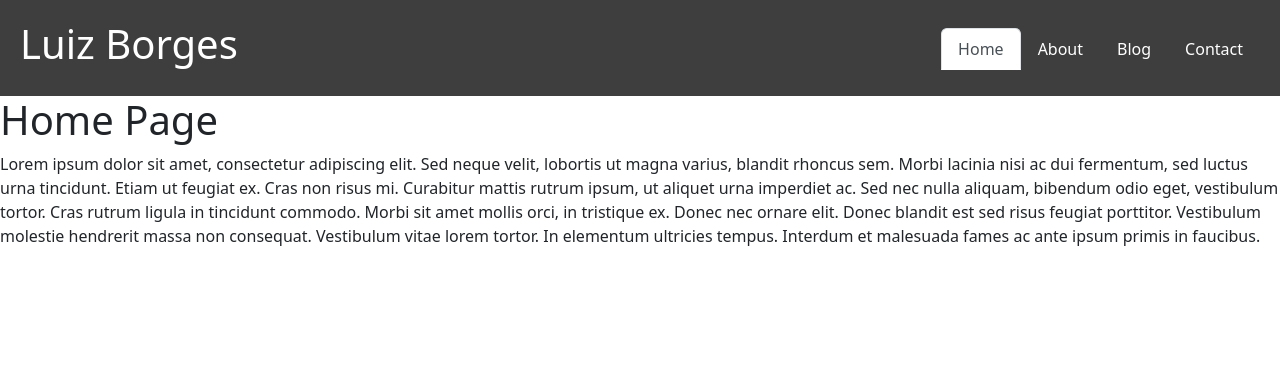
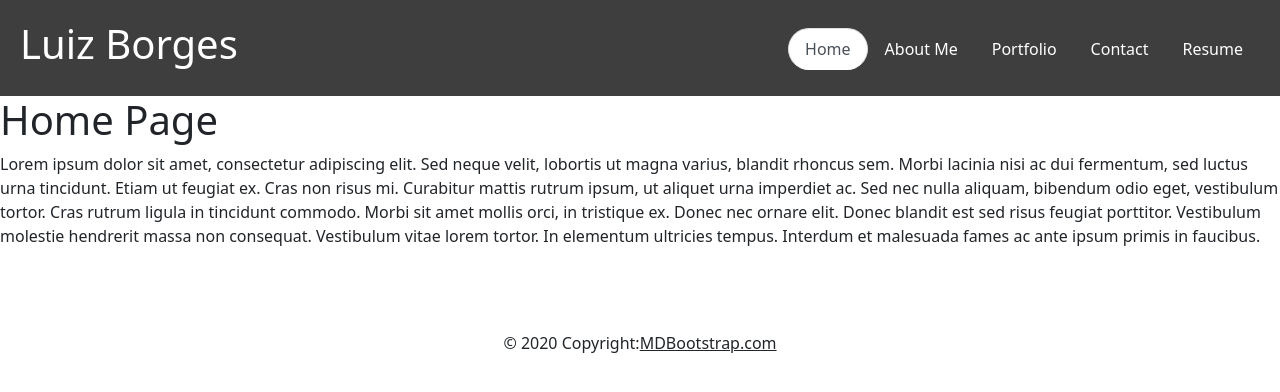
Before and after one commit to luizborges146/luizborges-portfolio, a React (Create React App) app: page / in a window 1280 px wide. Shown: the top 392 px of the page. Built offline with nearby package versions, Linux system fonts and the light colour scheme.

Commit message:
Create a footer

```diff
--- /dev/null
+++ b/src/components/Footer.js
@@ -0,0 +1,22 @@
+import React from 'react';
+
+export default function Footer() {
+	return (
+        <footer className="text-center text-white">
+            <div Nameclass="container pt-4">
+            <section className="mb-4">
+                <a class="btn btn-link btn-floating btn-lg text-dark m-1" href="#!" role="button" data-mdb-ripple-color="dark">
+                    <i class="fab fa-linkedin"></i>
+                </a>
+                <a class="btn btn-link btn-floating btn-lg text-dark m-1" href="#!" role="button" data-mdb-ripple-color="dark">
+                    <i class="fab fa-github"></i>
+                </a>
+            </section>
+            </div>
+
+            <div className="text-center text-dark p-3">© 2020 Copyright:
+            <a class="text-dark" href="https://mdbootstrap.com/">MDBootstrap.com</a>
+            </div>
+        </footer>
+    )
+}
--- a/src/components/NavTabs.js
+++ b/src/components/NavTabs.js
@@ -18,7 +18,7 @@ function NavTabs({ currentPage, handlePageChange }) {
           onClick={() => handlePageChange('About')}
           className={currentPage === 'About' ? 'nav-link active' : 'nav-link'}
         >
-          About
+          About Me
         </a>
       </li>
       <li className="nav-item">
@@ -27,7 +27,7 @@ function NavTabs({ currentPage, handlePageChange }) {
           onClick={() => handlePageChange('Blog')}
           className={currentPage === 'Blog' ? 'nav-link active' : 'nav-link'}
         >
-          Blog
+          Portfolio
         </a>
       </li>
       <li className="nav-item">
@@ -39,6 +39,15 @@ function NavTabs({ currentPage, handlePageChange }) {
           Contact
         </a>
       </li>
+      <li className="nav-item">
+        <a
+          href="#resume"
+          onClick={() => handlePageChange('Resume')}
+          className={currentPage === 'Resume' ? 'nav-link active' : 'nav-link'}
+        >
+          Resume
+        </a>
+      </li>
     </ul>
   );
 }
--- a/src/components/PortfolioContainer.js
+++ b/src/components/PortfolioContainer.js
@@ -4,6 +4,8 @@ import Home from '../pages/Home';
 import About from '../pages/About';
 import Blog from '../pages/Blog';
 import Contact from '../pages/Contact';
+import Resume from '../pages/Resume';
+import Footer from './Footer';
 
 export default function PortfolioContainer() {
   const [currentPage, setCurrentPage] = useState('Home');
@@ -19,6 +21,9 @@ export default function PortfolioContainer() {
     if (currentPage === 'Blog') {
       return <Blog />;
     }
+    if (currentPage === 'Resume') {
+      return <Resume />;
+    }
     return <Contact />;
   };
 
@@ -26,10 +31,14 @@ export default function PortfolioContainer() {
 
   return (
     <div>
-      {/* We are passing the currentPage from state and the function to update it */}
+      {/* Display the header */}
       <Header currentPage={currentPage} handlePageChange={handlePageChange} />
-      {/* Here we are calling the renderPage method which will return a component  */}
       {renderPage()}
+
+      {/* Display the footer  */}
+      <Footer/>
+
+
     </div>
   );
 }
--- a/src/pages/Blog.js
+++ b/src/pages/Blog.js
@@ -3,7 +3,7 @@ import React from 'react';
 export default function Blog() {
   return (
     <div>
-      <h1>Blog Page</h1>
+      <h1>Portfolio</h1>
       <p>
         Donec a volutpat quam. Curabitur nec varius justo, sed rutrum ligula.
         Curabitur pellentesque turpis sit amet eros iaculis, a mollis arcu
--- /dev/null
+++ b/src/pages/Resume.js
@@ -0,0 +1,21 @@
+import React from 'react';
+
+export default function Resume() {
+  return (
+    <div>
+      <h1>Resume</h1>
+      <p>
+        Lorem ipsum dolor sit amet, consectetur adipiscing elit. Sed neque
+        velit, lobortis ut magna varius, blandit rhoncus sem. Morbi lacinia nisi
+        ac dui fermentum, sed luctus urna tincidunt. Etiam ut feugiat ex. Cras
+        non risus mi. Curabitur mattis rutrum ipsum, ut aliquet urna imperdiet
+        ac. Sed nec nulla aliquam, bibendum odio eget, vestibulum tortor. Cras
+        rutrum ligula in tincidunt commodo. Morbi sit amet mollis orci, in
+        tristique ex. Donec nec ornare elit. Donec blandit est sed risus feugiat
+        porttitor. Vestibulum molestie hendrerit massa non consequat. Vestibulum
+        vitae lorem tortor. In elementum ultricies tempus. Interdum et malesuada
+        fames ac ante ipsum primis in faucibus.
+      </p>
+    </div>
+  );
+}
--- a/src/style/App.css
+++ b/src/style/App.css
@@ -13,6 +13,15 @@
     color:white;
 }
 
+.nav-tabs .nav-link:hover {
+    color:white;
+    border-radius:25px;
+}
+
 ul.nav.nav-tabs { /*remove the border from the navbar */
     border-style: none;
 }
+
+.nav-tabs .nav-link.active {/*remove the border from the navbar */
+    border-radius: 25px;
+}
```
